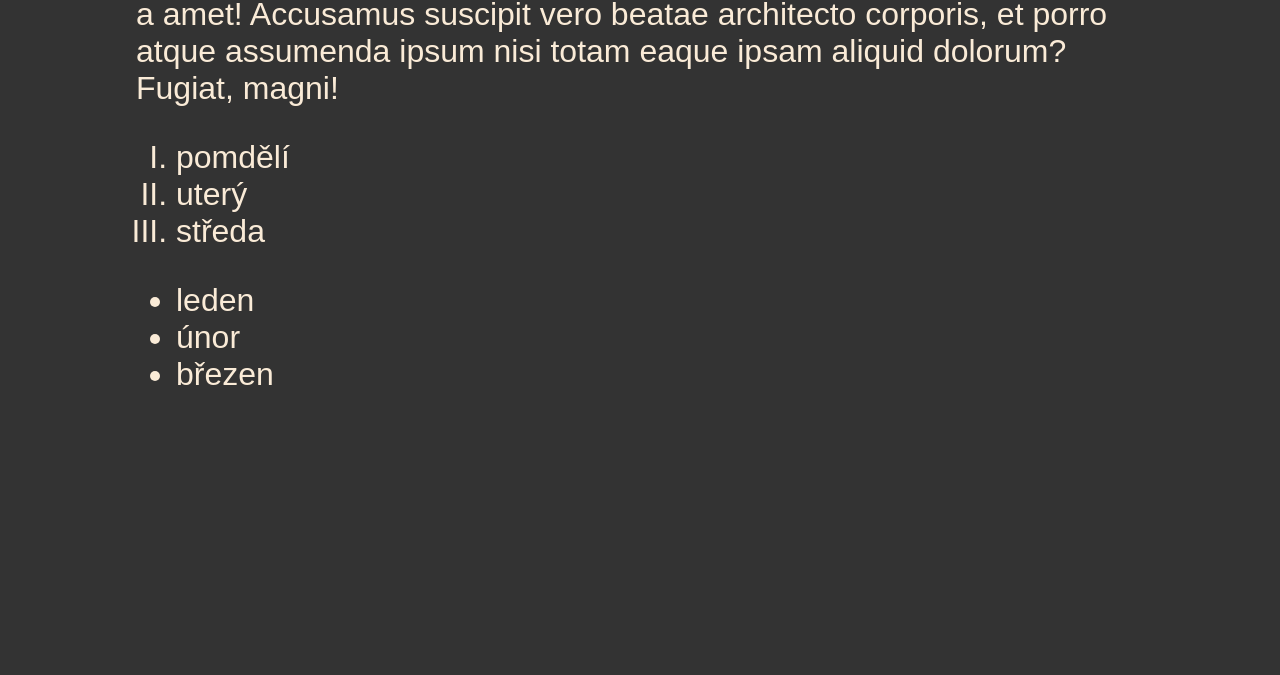
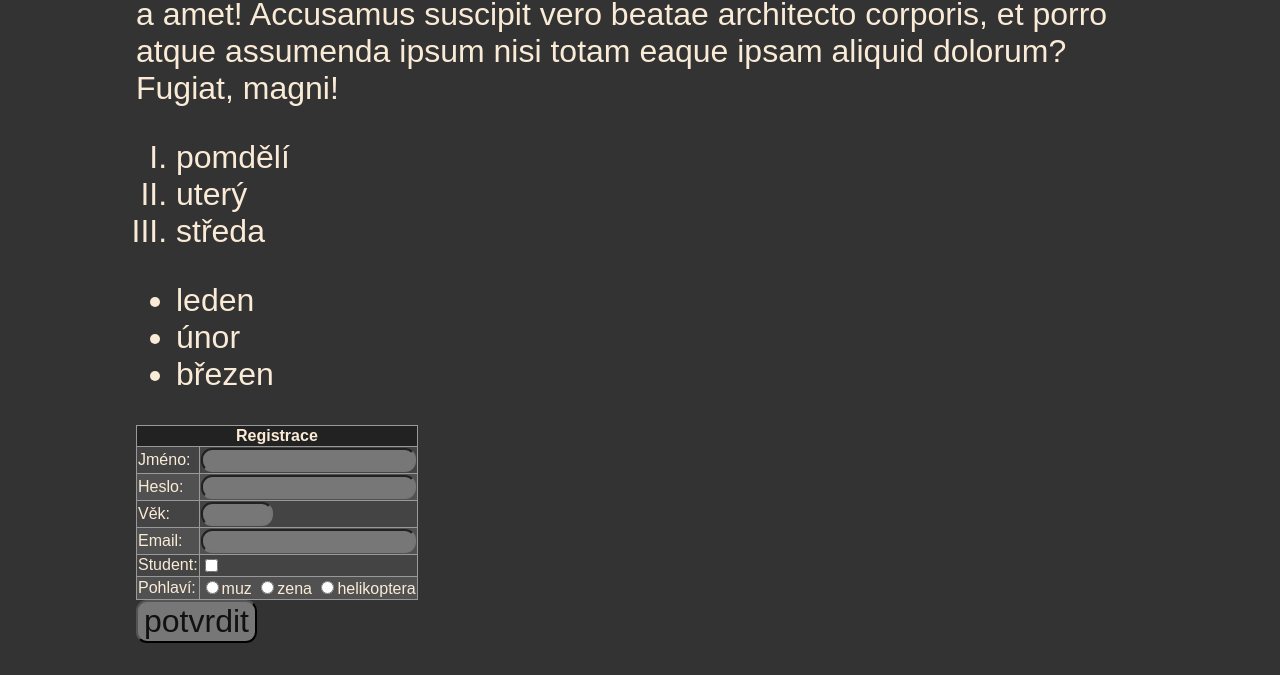
Before and after one commit to sps-cl/2E-VAP-2324-KRY-TOF-TRNE-KA, a plain HTML site: page html_ukol2/index.html in a window 1280 px wide. Shown: the part 243-918 px from the top of the page. Before the commit the page ends 800 px from the top, so only its background shows below. Drawn offline with Linux system fonts and the light colour scheme.

Commit message:
html_ukol2

```diff
--- a/html_ukol2/index.html
+++ b/html_ukol2/index.html
@@ -25,5 +25,51 @@
            <li>únor</li>
            <li>březen</li>
         </ul>
+        <form action="data.html" method="GET">
+          <table>
+             <thead>
+                 <tr>
+                 <th colspan="2">Registrace</th>
+                 </tr>
+            </thead>
+             <tbody>
+                  <tr>
+                    <td><label for="jmeno">Jméno:</label></td>
+                  <td><input type="text" id="jmeno" name="jmeno" required></td>
+                  </tr>
+
+                  <tr>
+                    <td><label for="heslo">Heslo:</label></td>
+                       <td><input type="password" id="heslo" name="heslo" required></td>
+                </tr>
+
+                  <tr>
+                    <td><label for="vek">Věk:</label></td>
+                    <td><input type="number" id="vek" name="vek" min="0" max="150" required></td>
+                 </tr>
+
+                 <tr>
+                      <td><label for="email">Email:</label></td>
+                     <td><input type="email" id="email" name="email" required></td>
+                 </tr>
+
+                 <tr>
+                    <td><label for="student">Student:</label></td>
+                      <td><input type="checkbox" id="student" name="student"></td>
+                 </tr>
+
+                  <tr>
+                      <td>Pohlaví:</td>
+                      <td>
+                          <input type="radio" id="muz" name="pohlavi" value="muz" required><label for="muz">muz</label>
+                         <input type="radio" id="zena" name="pohlavi" value="zena" required><label for="zena">zena</label>
+                          <input type="radio" id="helikoptera" name="pohlavi" value="helikoptera" required><label for="helikoptera">helikoptera</label>
+                     </td>
+                </tr>
+
+            </tbody>
+        </table>
+    <input type="submit" value="potvrdit">
+    </form>
     </body>
 </html>
```
Also changed, not shown: html_ukol2/data.html (added, +20 -0 lines).
